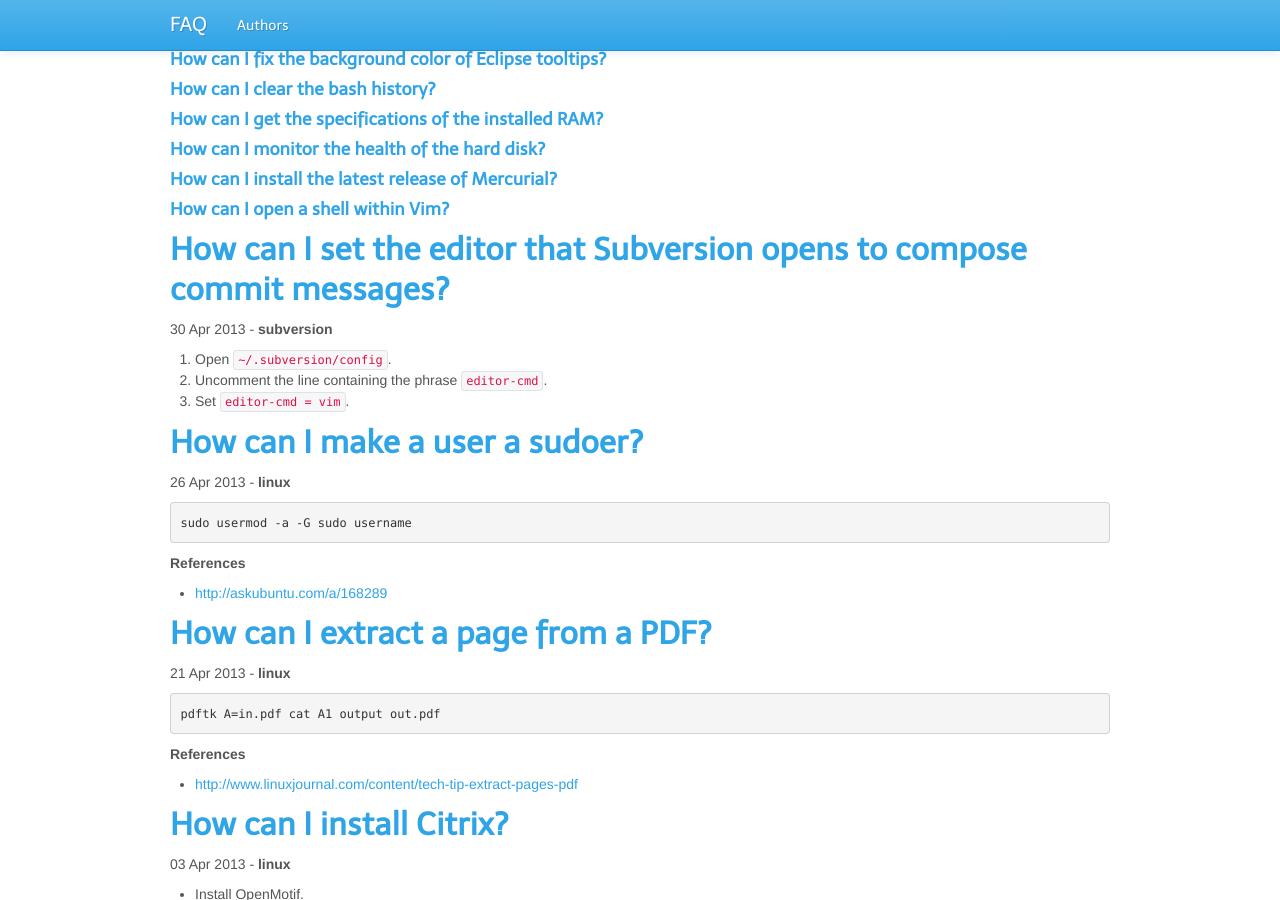
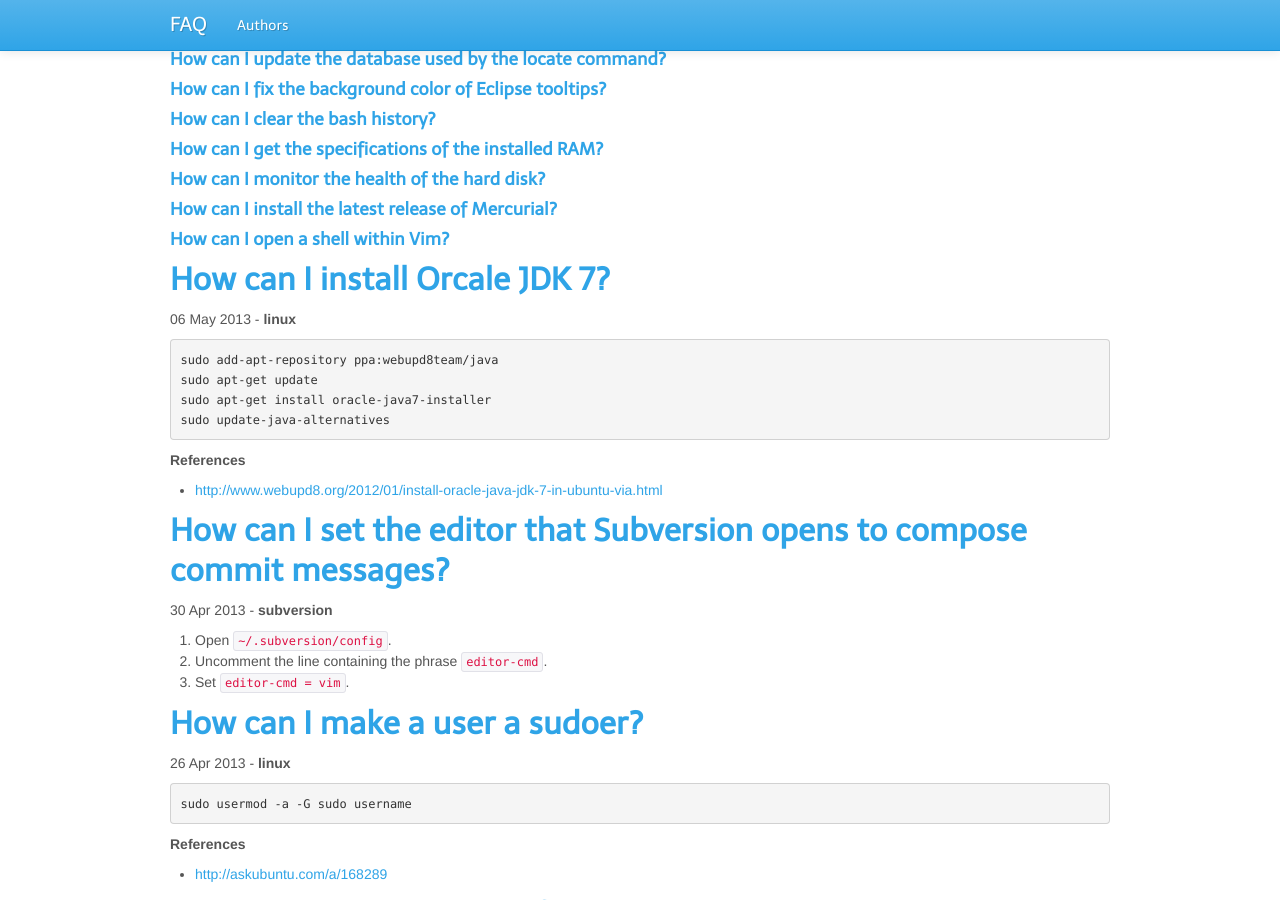
Before and after one commit to reprogrammer/faq, a Jekyll site: the page built from index.html, in a window 1280 px wide and 900 px high, scrolled down 1151 px. Built offline with Jekyll 4.4.1, drawn with Linux system fonts in a browser that asks for light colours; Markdown is read by kramdown in place of the engine named in the settings; some of the changed text lies outside the part shown.

Commit message:
Added a post on installing Oracle JDK 7.

```diff
--- a/_layouts/page-layout.html
+++ b/_layouts/page-layout.html
@@ -27,7 +27,7 @@
     {{content}}
     <footer class="container">
       <hr>
-      <small>Last Updated: April 30, 2013</small>
+      <small>Last Updated: May 6, 2013</small>
     </footer>
     <script src="{{site.url}}/assets/js/bootstrap.js"></script>
     <script>
--- /dev/null
+++ b/_posts/2013-05-06-how-can-i-install-oracle-jdk-7.md
@@ -0,0 +1,15 @@
+---
+layout: post-layout
+title: How can I install Orcale JDK 7?
+tags:
+- linux
+---
+
+    sudo add-apt-repository ppa:webupd8team/java
+    sudo apt-get update
+    sudo apt-get install oracle-java7-installer
+    sudo update-java-alternatives
+
+**References**
+
+- [http://www.webupd8.org/2012/01/install-oracle-java-jdk-7-in-ubuntu-via.html](http://www.webupd8.org/2012/01/install-oracle-java-jdk-7-in-ubuntu-via.html)
```
